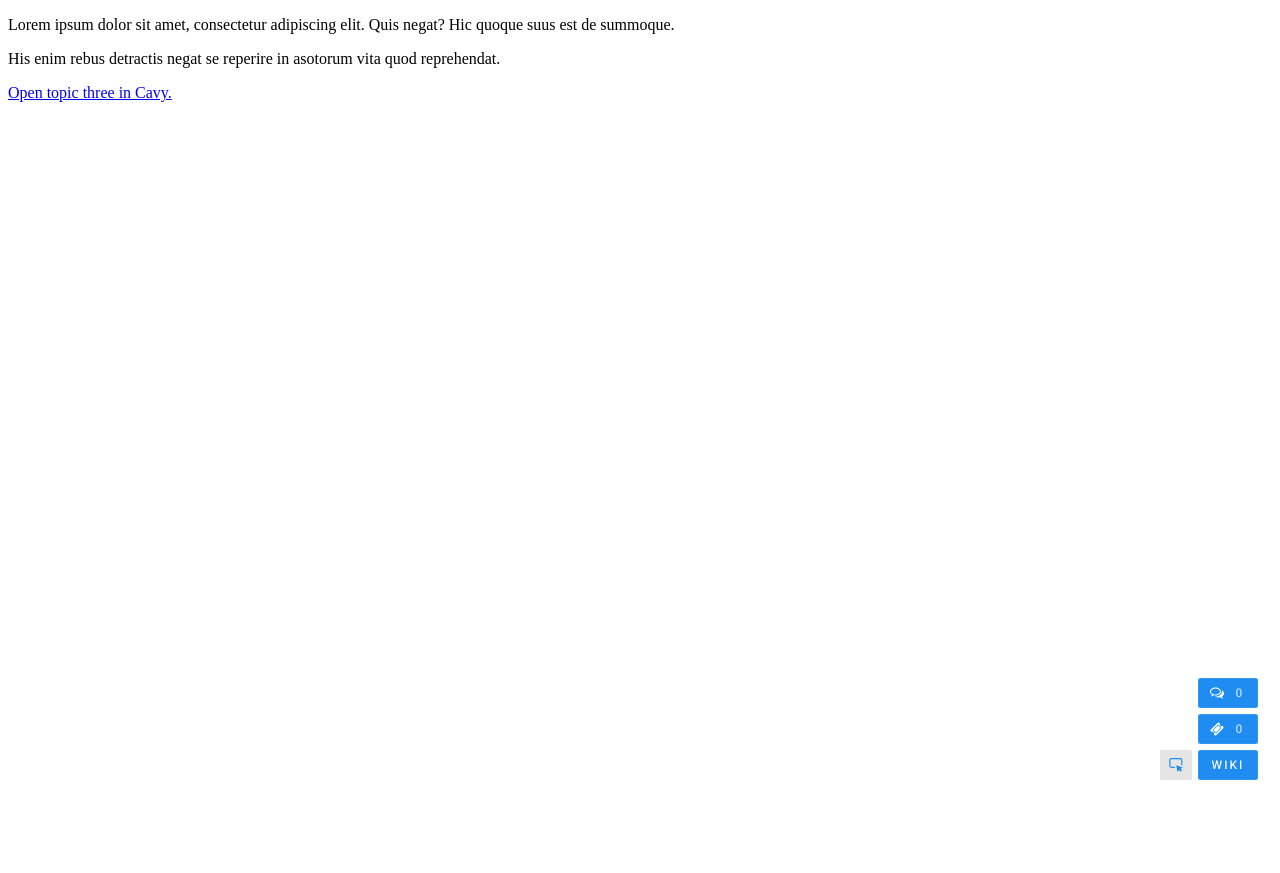
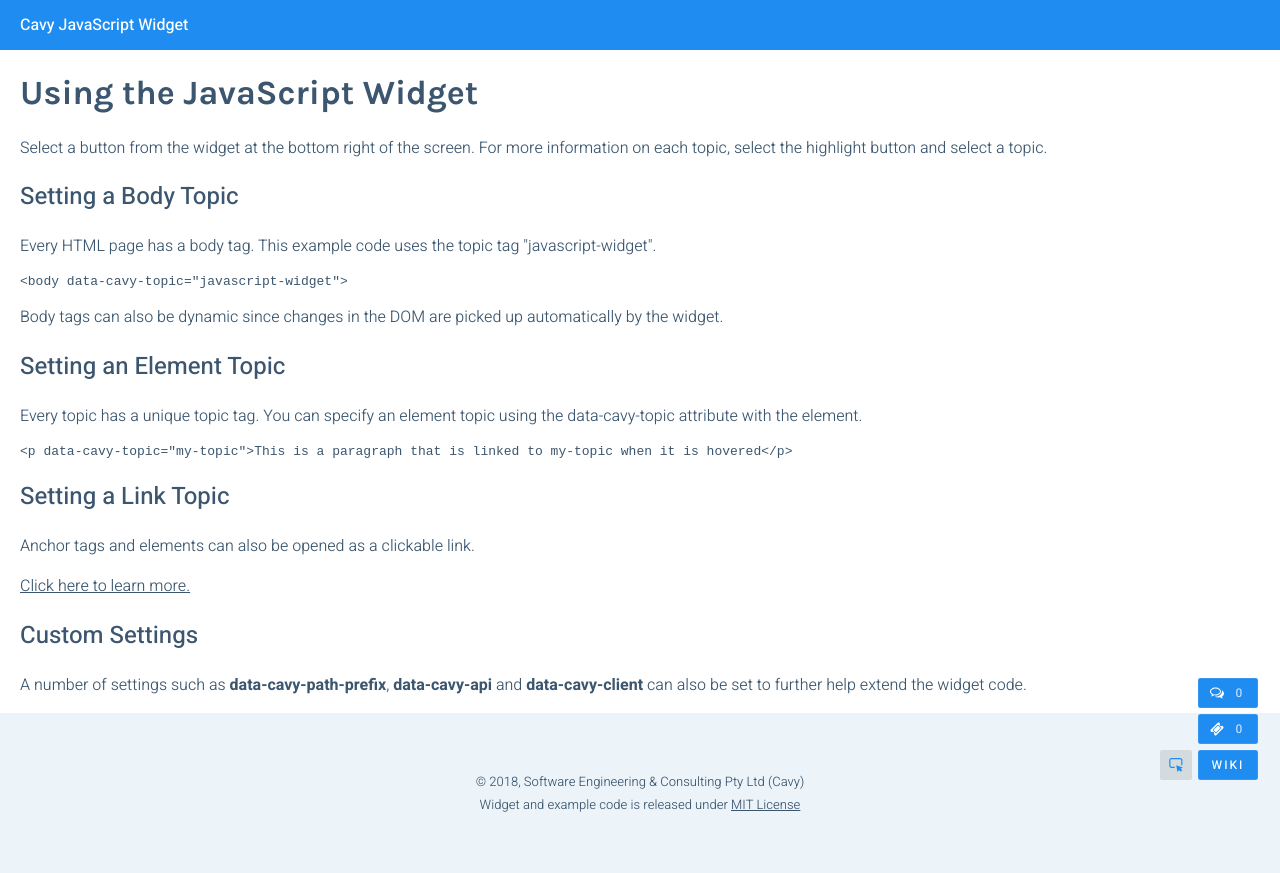
Before and after one commit to cavyio/widget, a plain HTML site: page examples/static_page/index.html in a window 1280 px wide. Before the commit the page ends 800 px from the top, so only its background shows below. Drawn offline with Linux system fonts and the light colour scheme.

Commit message:
Cleaned up the example page

```diff
--- a/examples/static_page/index.html
+++ b/examples/static_page/index.html
@@ -2,17 +2,183 @@
 <html>
 <head lang="en">
     <meta charset="UTF-8">
-    <title>Example</title>
+    <meta http-equiv="X-UA-Compatible" content="IE=edge,chrome=1">
+    <meta name="viewport" content="width=device-width, initial-scale=1">
+    <meta name="apple-mobile-web-app-capable" content="yes">
+    <meta name="mobile-web-app-capable" content="yes">
+    <meta name="theme-color" content="#ffffff">
+    <title>Cavy JavaScript Widget</title>
+    <link href="https://fonts.googleapis.com/css?family=Heebo:300,400,500,700|Karla:400,700" rel="stylesheet">
+    <style>
+
+        html {
+            background: #fff;
+            color: #3b566e;
+            font-size: 1em;
+            font-family: 'Heebo', sans-serif;
+            font-weight: 300;
+            overflow-y: scroll;
+            height: 100%;
+        }
+
+        body {
+            margin: 0;
+            padding: 0;
+            height: 100%;
+            -webkit-font-smoothing: antialiased;
+        }
+
+        h1 {
+            font-size: 34px;
+            font-family: 'Karla', sans-serif;
+        }
+
+        h2 {
+            font-size: 24px;
+            font-weight: 500;
+            font-family: 'Heebo', sans-serif;
+        }
+
+        h3 {
+            font-size: 20px;
+            font-weight: 400;
+            font-family: 'Heebo', sans-serif;
+        }
+
+        a {
+            text-decoration: underline;
+            color: #3b566e;
+            cursor: pointer;
+        }
+
+        a:hover {
+            text-decoration: underline;
+        }
+
+        .container {
+            display: flex;
+            flex-direction: column;
+            min-height: 100%;
+        }
+
+        .header {
+            height: 50px;
+            line-height: 50px;
+            background-color: #1e8cf0;
+            color: #ffffff;
+            font-size: 16px;
+            font-weight: 500;
+        }
+
+        .content {
+            background-color: #ffffff;
+            position: relative;
+            flex: 1;
+        }
+
+        .footer {
+            height: 160px;
+            background-color: #ecf4f9;
+            text-align: center;
+            font-size: 13px;
+            display: flex;
+            flex-direction: column;
+            align-items: center;
+            justify-content: center;
+        }
+
+        .section {
+            margin: 10px 20px 10px 20px;
+        }
+
+        .header-title {
+            margin-left: 20px;
+        }
+
+    </style>
 </head>
-<body data-cavy-topic="test-page-example">
+<body data-cavy-topic="javascript-widget">
 
-<p><span data-cavy-topic="topic-one">Lorem ipsum dolor sit amet, consectetur adipiscing elit.</span> Quis negat? Hic quoque suus est de summoque.</p>
+    <div class="container">
 
-<p data-cavy-topic="topic-two">His enim rebus detractis negat se reperire in asotorum vita quod reprehendat.</p>
+        <div class="header">
+            <div class="header-title">
+                Cavy JavaScript Widget
+            </div>
+        </div>
 
-<a data-cavy-topic="topic-three">Open topic three in Cavy.</a>
+        <div class="content">
 
-<script src="../../widget/boot.js" type="text/javascript" data-cavy-path-prefix="../../widget/" data-cavy-api="http://support.cavy.io" data-cavy-client="http://support.cavy.io"></script>
+            <div class="section">
+                <h1>
+                    Using the JavaScript Widget
+                </h1>
+                <p>
+                    Select a button from the widget at the bottom right of the screen. For more information on each topic, select the highlight button and select a topic.
+                </p>
+            </div>
+
+            <div class="section">
+
+                <h2>
+                    Setting a Body Topic
+                </h2>
+
+                <p>Every HTML page has a body tag. This example code uses the topic tag &quot;javascript-widget&quot;.</p>
+
+                <pre class="language-html"><code class="language-html"><span class="token tag"><span class="token tag"><span class="token punctuation">&lt;</span>body</span> <span class="token attr-name">data-cavy-topic</span><span class="token attr-value"><span class="token punctuation">=</span><span class="token punctuation">"</span>javascript-widget<span class="token punctuation">"</span></span><span class="token punctuation">&gt;</span></span></code></pre>
+
+                <p>Body tags can also be dynamic since changes in the DOM are picked up automatically by the widget.</p>
+
+            </div>
+
+            <div class="section">
+
+                <h2>
+                    Setting an Element Topic
+                </h2>
+
+                <p><span data-cavy-topic="topic-tags">Every topic has a unique topic tag.</span> You can specify an element topic using the data-cavy-topic attribute with the element.</p>
+
+                <pre class="language-html"><code class="language-html"><span class="token tag"><span class="token tag"><span class="token punctuation">&lt;</span>p</span> <span class="token attr-name">data-cavy-topic</span><span class="token attr-value"><span class="token punctuation">=</span><span class="token punctuation">"</span>my-topic<span class="token punctuation">"</span></span><span class="token punctuation">&gt;</span></span>This is a paragraph that is linked to my-topic when it is hovered<span class="token tag"><span class="token tag"><span class="token punctuation">&lt;/</span>p</span><span class="token punctuation">&gt;</span></span></code></pre>
+
+            </div>
+
+            <div class="section">
+
+                <h2>
+                    Setting a Link Topic
+                </h2>
+
+                <p data-cavy-topic="javascript-widget-clickable-links">Anchor tags and elements can also be opened as a clickable link.</p>
+
+                <a data-cavy-topic="javascript-widget-clickable-links">Click here to learn more.</a>
+
+            </div>
+
+            <div class="section">
+                <h2>
+                    Custom Settings
+                </h2>
+
+                <p data-cavy-topic="javascript-widget-custom-settings">A number of settings such as <strong>data-cavy-path-prefix</strong>, <strong>data-cavy-api</strong> and <strong>data-cavy-client</strong> can also be set to further help extend the widget code.</p>
+
+            </div>
+
+        </div>
+
+        <div class="footer">
+            <div>
+                &copy; 2018, Software Engineering &amp; Consulting Pty Ltd (Cavy)<br>
+            </div>
+            <div style="margin-top: 4px;">
+                Widget and example code is released under <a href="https://opensource.org/licenses/MIT" target="_blank">MIT License</a>
+            </div>
+        </div>
+
+    </div>
+
+    <script src="../../widget/boot.js" type="text/javascript" data-cavy-path-prefix="../../widget/" data-cavy-api="http://support.cavy.io" data-cavy-client="http://support.cavy.io"></script>
 
 </body>
 </html>
--- a/widget/boot.css
+++ b/widget/boot.css
@@ -1,6 +1,11 @@
 @import url('https://fonts.googleapis.com/css?family=Heebo:400,500');
 
 #cavy-sse-iframe {
+    position: fixed;
+    top: 0;
+}
+
+#cavy-third-party-iframe {
     position: fixed;
     top: 0;
 }
@@ -130,6 +135,7 @@
     text-align: center;
     max-width: 260px;
     min-width: 260px;
+    visibility: hidden;
 }
 
 .cavy-selector-tooltip-icon {
```
